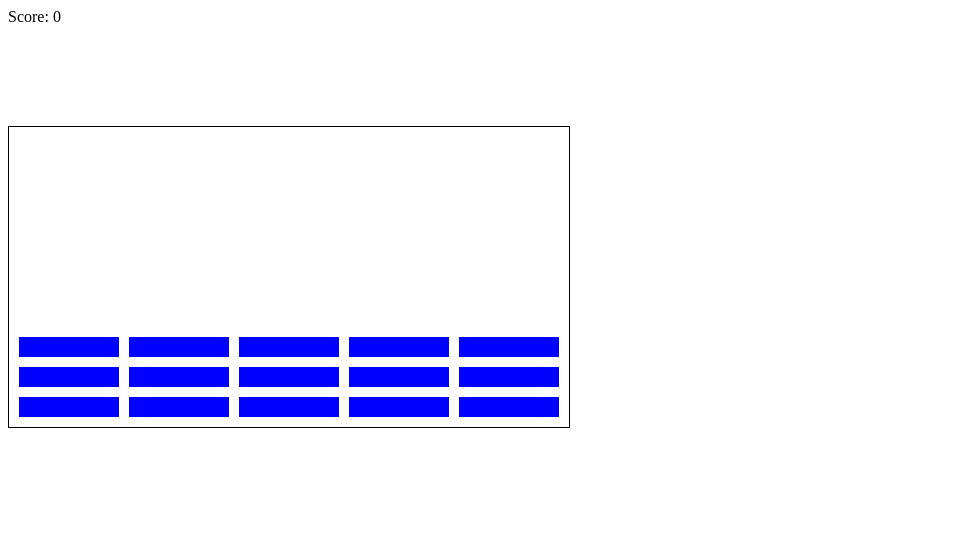
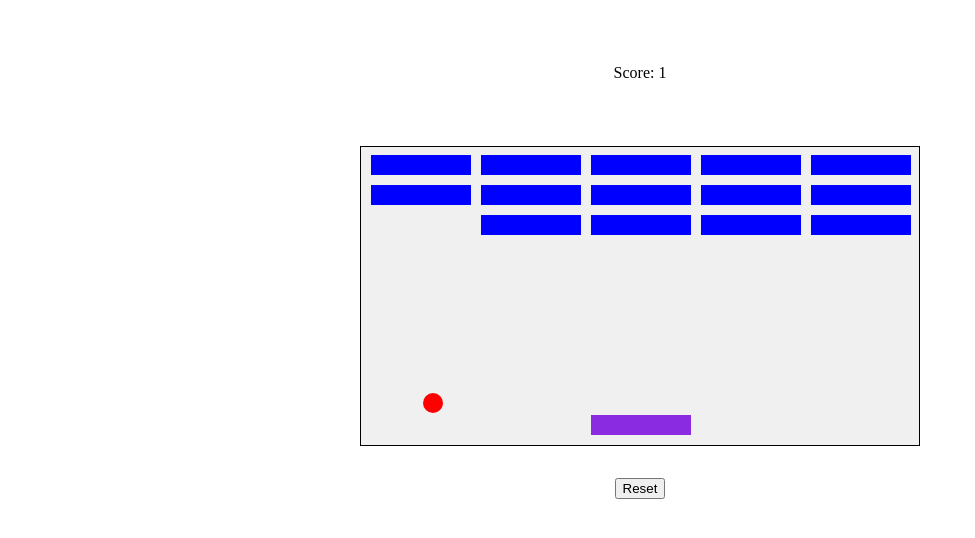
Before and after one commit to AlwinSunil/simulatedWork_Alwin, a plain HTML site: page javascript/breakout/index.html in a window 1280 px wide. Shown: the whole page, without its empty margins (0-975 px from the left). Drawn offline with Linux system fonts and the light colour scheme.

Commit message:
build_breakout_core

```diff
--- a/javascript/breakout/index.html
+++ b/javascript/breakout/index.html
@@ -13,6 +13,8 @@
 				<!-- blocks go here -->
 			</div>
 		</div>
+		<button id="reset">Reset</button>
+		<div id="status"></div>
 		<script src="./script.js"></script>
 	</body>
 </html>
--- a/javascript/breakout/script.js
+++ b/javascript/breakout/script.js
@@ -1,16 +1,33 @@
 const grid = document.querySelector(".grid");
 const scoreDisplay = document.querySelector("#score");
+const resetButton = document.querySelector("#reset");
 
 const blockWidth = 100;
 const blockHeight = 20;
 
-const ballDiameter = 20;
+const userStart = [230, 10];
 
 const boardWidth = 560;
 const boardHeight = 300;
 
 let xDirection = -2;
 let yDirection = 2;
+
+const currentPosition = userStart;
+
+const ballStart = [270, 40];
+const ballDiameter = 20;
+
+let ballCurrentPosition = ballStart;
+
+let timerId;
+let score = 0; // Initialize score
+
+resetButton.addEventListener("click", resetGame);
+
+function resetGame() {
+	location.reload();
+}
 
 class block {
 	constructor(xAxis, yAxis) {
@@ -20,6 +37,8 @@ class block {
 		this.topRight = [xAxis + blockWidth, yAxis + blockHeight];
 	}
 }
+
+let borderWidth = 560;
 
 const blocks = [
 	new block(10, 270),
@@ -45,7 +64,7 @@ function addBlock() {
 		blockElement.classList.add("block");
 
 		blockElement.style.left = `${blocks[i].bottomLeft[0]}px`;
-		blockElement.style.top = `${blocks[i].bottomLeft[1]}px`;
+		blockElement.style.bottom = `${blocks[i].bottomLeft[1]}px`;
 		blockElement.style.width = `${blockWidth}px`;
 		blockElement.style.height = `${blockHeight}px`;
 
@@ -54,3 +73,115 @@ function addBlock() {
 }
 
 addBlock();
+
+const user = document.createElement("div");
+user.classList.add("user");
+user.style.left = currentPosition[0] + "px";
+user.style.bottom = currentPosition[1] + "px";
+grid.appendChild(user);
+
+function drawUser() {
+	user.style.left = currentPosition[0] + "px";
+	user.style.bottom = currentPosition[1] + "px";
+}
+
+const ball = document.createElement("div");
+ball.classList.add("ball");
+ball.style.left = ballCurrentPosition[0] + "px";
+ball.style.bottom = ballCurrentPosition[1] + "px";
+
+grid.appendChild(ball);
+
+function drawBall() {
+	ball.style.left = ballCurrentPosition[0] + "px";
+	ball.style.bottom = ballCurrentPosition[1] + "px";
+}
+
+// move user
+function moveUser(e) {
+	switch (e.key) {
+		case "ArrowLeft":
+			if (currentPosition[0] > 0) {
+				currentPosition[0] -= 10;
+				drawUser();
+			}
+			break;
+		case "ArrowRight":
+			if (currentPosition[0] < borderWidth - blockWidth) {
+				currentPosition[0] += 10;
+				drawUser();
+			}
+			break;
+	}
+}
+
+document.addEventListener("keydown", moveUser);
+
+function moveBall() {
+	ballCurrentPosition[0] += xDirection;
+	ballCurrentPosition[1] += yDirection;
+
+	drawBall();
+	checkForCollisions();
+}
+
+timerId = setInterval(moveBall, 30);
+
+function checkForCollisions() {
+	for (let i = 0; i < blocks.length; i++) {
+		if (
+			ballCurrentPosition[0] > blocks[i].bottomLeft[0] &&
+			ballCurrentPosition[0] < blocks[i].bottomRight[0] &&
+			ballCurrentPosition[1] + ballDiameter > blocks[i].bottomLeft[1] &&
+			ballCurrentPosition[1] < blocks[i].topLeft[1]
+		) {
+			const allBlocks = Array.from(document.querySelectorAll(".block"));
+			allBlocks[i].classList.remove("block");
+			blocks.splice(i, 1);
+			changeDirection();
+			score++;
+			scoreDisplay.innerHTML = "Score: " + score;
+			if (blocks.length == 0) {
+				scoreDisplay.innerHTML = "You Win!";
+				clearInterval(timerId);
+				document.removeEventListener("keydown", moveUser);
+			}
+		}
+	}
+	// check for wall hits
+	if (
+		ballCurrentPosition[0] >= boardWidth - ballDiameter ||
+		ballCurrentPosition[0] <= 0
+	) {
+		xDirection = -xDirection; // Change x direction
+	}
+
+	if (ballCurrentPosition[1] >= boardHeight - ballDiameter) {
+		yDirection = -yDirection; // Change y direction
+	}
+
+	//check for user collision
+	if (
+		ballCurrentPosition[0] > currentPosition[0] &&
+		ballCurrentPosition[0] < currentPosition[0] + blockWidth &&
+		ballCurrentPosition[1] > currentPosition[1] &&
+		ballCurrentPosition[1] < currentPosition[1] + blockHeight
+	) {
+		yDirection = -yDirection; // Change y direction
+	}
+
+	//game over
+	if (ballCurrentPosition[1] <= 0) {
+		clearInterval(timerId);
+		const status = document.getElementById("status");
+		status.innerHTML = "Game Over";
+		status.style.color = "red";
+
+		scoreDisplay.innerHTML = "Score: " + score;
+		document.removeEventListener("keydown", moveUser);
+	}
+}
+
+function changeDirection() {
+	yDirection = -yDirection; // Reverse y direction
+}
--- a/javascript/breakout/styles.css
+++ b/javascript/breakout/styles.css
@@ -1,9 +1,36 @@
+* {
+	box-sizing: border-box; /* Ensures padding and borders are included */
+}
+
+body {
+	display: flex;
+	flex-direction: column;
+	align-items: center;
+	height: 100vh;
+	margin: 0;
+}
+
+#score {
+	padding-top: 4rem;
+}
+
+#reset {
+	margin-top: 2rem;
+}
+
+#status {
+	padding-top: 1rem;
+	font-size: 1.5rem;
+	font-weight: bold;
+}
+
 .grid {
-	position: absolute;
+	position: relative;
 	width: 560px;
 	height: 300px;
 	border: solid 1px black;
-	margin-top: 100px;
+	margin-top: 4rem;
+	background-color: #f0f0f0;
 }
 
 .user {
@@ -11,6 +38,7 @@
 	width: 100px;
 	height: 20px;
 	background-color: blueviolet;
+	bottom: 0;
 }
 
 .block {
```
